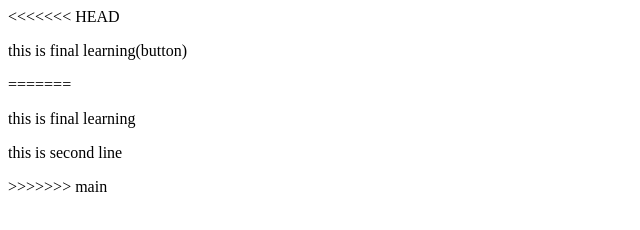
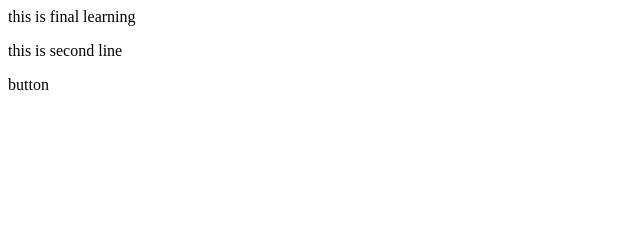
Before and after one commit to Santu-kumar364/zurich, a plain HTML site: page index.html in a window 1280 px wide. Shown: the whole page, without its empty margins (0-640 px from the left). Drawn offline with Linux system fonts and the light colour scheme.

Commit message:
addtional line

```diff
--- a/index.html
+++ b/index.html
@@ -1,6 +1,3 @@
-<<<<<<< HEAD
-<p>this is final learning(button)</p>
-=======
 <p>this is final learning</p>
 <p>this is second line</p>
->>>>>>> main
+<p>button</p>
```
